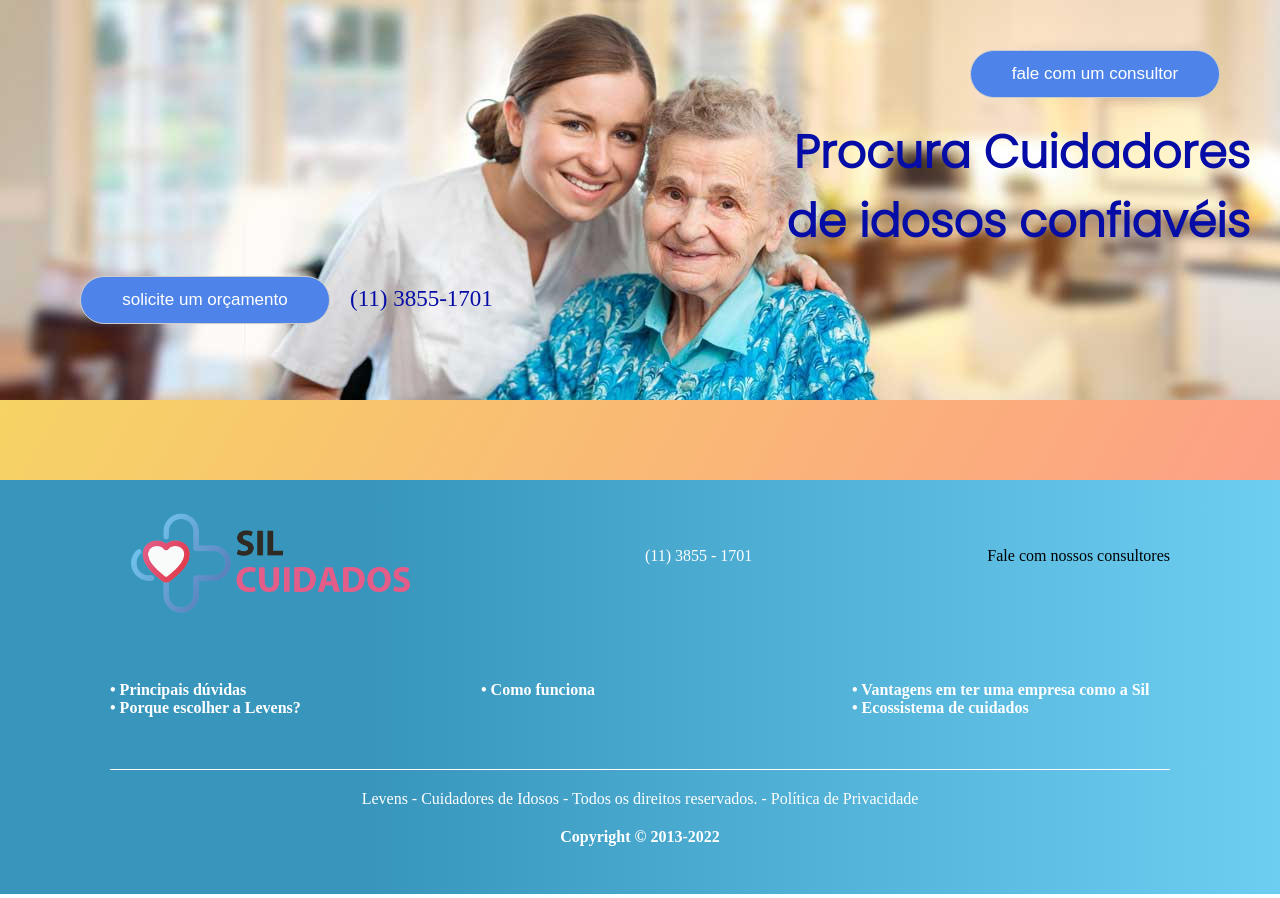
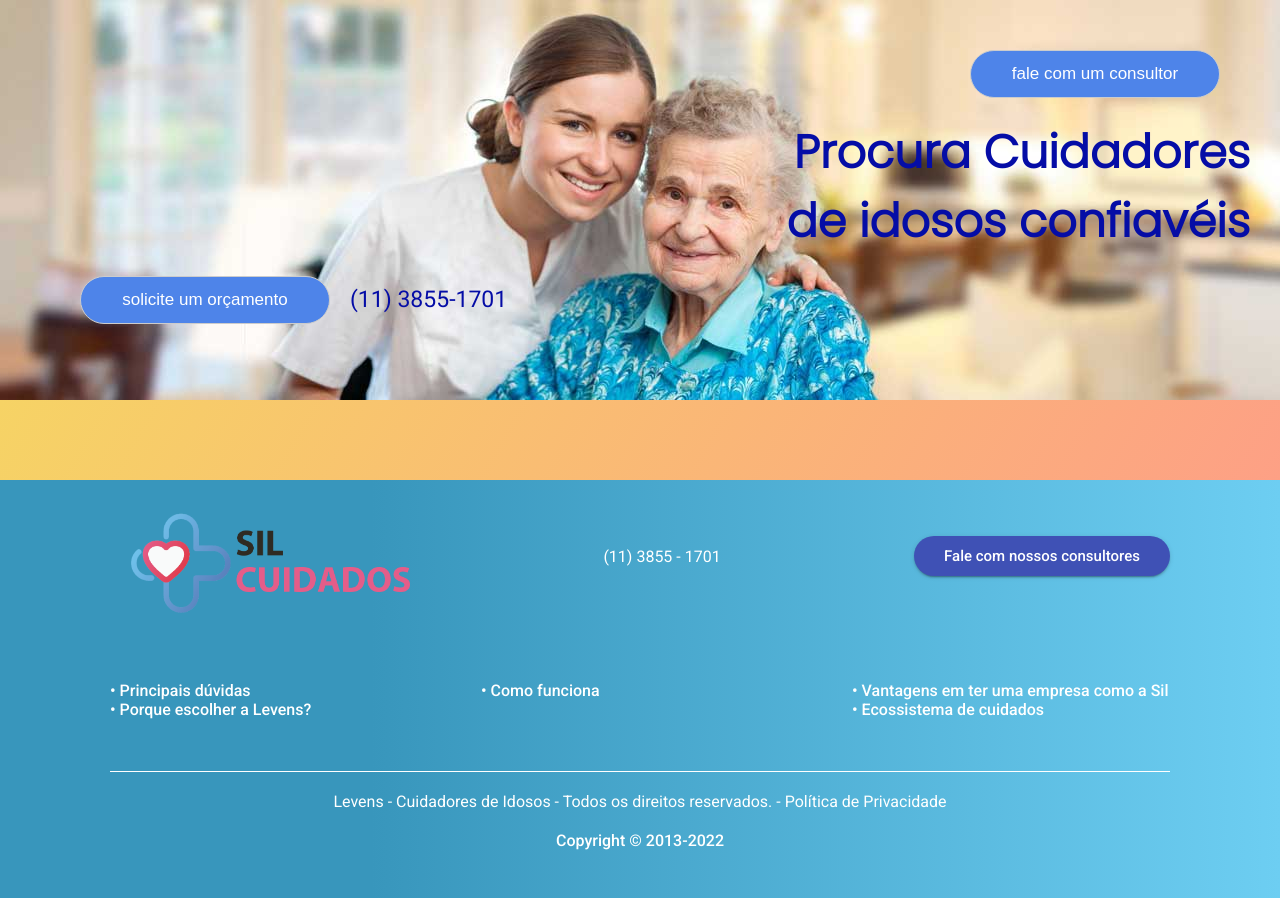
Before and after one commit to Laishyde/cuidadoresDeIdosos, an Angular app: page / in a window 1280 px wide. Built offline with nearby package versions, Linux system fonts and the light colour scheme.

Commit message:
feat(rodape): inserindo botão

```diff
--- a/angular.json
+++ b/angular.json
@@ -31,6 +31,7 @@
               "src/assets"
             ],
             "styles": [
+              "./node_modules/@angular/material/prebuilt-themes/indigo-pink.css",
               "src/styles.scss"
             ],
             "scripts": []
@@ -99,6 +100,7 @@
               "src/assets"
             ],
             "styles": [
+              "./node_modules/@angular/material/prebuilt-themes/indigo-pink.css",
               "src/styles.scss"
             ],
             "scripts": []
--- a/package.json
+++ b/package.json
@@ -11,10 +11,12 @@
   "private": true,
   "dependencies": {
     "@angular/animations": "~13.3.0",
+    "@angular/cdk": "^13.3.9",
     "@angular/common": "~13.3.0",
     "@angular/compiler": "~13.3.0",
     "@angular/core": "~13.3.0",
     "@angular/forms": "~13.3.0",
+    "@angular/material": "^13.3.9",
     "@angular/platform-browser": "~13.3.0",
     "@angular/platform-browser-dynamic": "~13.3.0",
     "@angular/router": "~13.3.0",
--- a/src/app/app.module.ts
+++ b/src/app/app.module.ts
@@ -4,6 +4,8 @@ import { BrowserModule } from '@angular/platform-browser';
 import { AppRoutingModule } from './app-routing.module';
 import { AppComponent } from './app.component';
 import { LandingPageModule } from './modulo/landing-page/landing-page.module';
+import { BrowserAnimationsModule } from '@angular/platform-browser/animations';
+import { SharedModule } from './shared/shared.module';
 
 @NgModule({
   declarations: [
@@ -12,7 +14,9 @@ import { LandingPageModule } from './modulo/landing-page/landing-page.module';
   imports: [
     BrowserModule,
     AppRoutingModule,
-    LandingPageModule
+    LandingPageModule,
+    BrowserAnimationsModule,
+    SharedModule
   ],
   providers: [],
   bootstrap: [AppComponent]
--- a/src/app/modulo/landing-page/components/rodape/rodape.component.html
+++ b/src/app/modulo/landing-page/components/rodape/rodape.component.html
@@ -3,7 +3,7 @@
         <div class="zh-d-flex zh-align-itens-center zh-justify-cont-betwen">
             <img src="../../../../../assets/imagens/logo cuidados.png" width="300" alt="logo">
             <p class="color-white">(11) 3855 - 1701</p>
-            <p class="">Fale com nossos consultores</p>
+            <button mat-raised-button color="primary" class="btn"> Fale com nossos consultores</button>
         </div>
         <div>
             <ul class="zh-d-flex zh-justify-cont-betwen zh-justify-wrap zh-mt-68 zh-pb-52">
@@ -17,7 +17,7 @@
         </div>
         <div class="zh-d-flex zh-flex-col color-white zh-align-itens-center zh-pb-28">
             <p class="zh-mt-20">Levens - Cuidadores de Idosos - Todos os direitos reservados. - Política de Privacidade</p>
-            <p class="zh-fw-bold zh-mt-20">Copyright © 2013-2022</p>
+            <p class="zh-fw-hard zh-mt-20">Copyright © 2013-2022</p>
         </div>
     </div>
 
--- a/src/app/modulo/landing-page/components/rodape/rodape.component.scss
+++ b/src/app/modulo/landing-page/components/rodape/rodape.component.scss
@@ -9,9 +9,17 @@ footer{
             a {
                 color: #fff;
                 text-decoration: none;
-                font-weight: 700;
+                font-weight: 500;
             }
         }
     }
-
+    button{
+        border-radius: 20px;
+        padding: 2px 30px;
+        font-size: 15px;
+    }
+    button:hover {
+        color: #3f51b5 !important;
+        background-color: #fff;
+    }
 }
--- a/src/app/modulo/landing-page/landing-page.module.ts
+++ b/src/app/modulo/landing-page/landing-page.module.ts
@@ -3,6 +3,8 @@ import { CommonModule } from '@angular/common';
 import { RodapeComponent } from './components/rodape/rodape.component';
 import { HeadingComponent } from './components/heading/heading.component';
 import { LandingPageComponent } from './views/landing-page.component';
+import { SharedModule } from 'src/app/shared/shared.module';
+import { MatButtonModule } from '@angular/material/button';
 
 
 
@@ -13,7 +15,9 @@ import { LandingPageComponent } from './views/landing-page.component';
     LandingPageComponent
   ],
   imports: [
-    CommonModule
+    CommonModule,
+    SharedModule,
+    MatButtonModule
   ],
   exports: [
     LandingPageComponent
--- a/src/app/utils/styles/helper.scss
+++ b/src/app/utils/styles/helper.scss
@@ -72,6 +72,7 @@ $base-spacing: 4;
 .#{$helper-prefix}fw-bold { font-weight: 700!important;}
 .#{$helper-prefix}fw-heavy { font-weight: 800!important;}
 .#{$helper-prefix}fw-normal { font-weight: 400!important;}
+.#{$helper-prefix}fw-hard { font-weight: 500 !important;}
 .#{$helper-prefix}fw-ligth { font-weight: 300!important;}
 
 .#{$helper-prefix}fst-italic { font-weight: 700 !important;}
--- a/src/index.html
+++ b/src/index.html
@@ -7,6 +7,9 @@
   <meta name="viewport" content="width=device-width, initial-scale=1">
   <link rel="icon" type="image/x-icon" href="favicon.ico">
   <link href="https://fonts.googleapis.com/css2?family=Courgette&family=Poppins:wght@300&display=swap" rel="stylesheet">
+  <link rel="preconnect" href="https://fonts.gstatic.com">
+  <link href="https://fonts.googleapis.com/css2?family=Roboto:wght@300;400;500&display=swap" rel="stylesheet">
+  <link href="https://fonts.googleapis.com/icon?family=Material+Icons" rel="stylesheet">
 </head>
 <body>
   <app-root></app-root>
--- a/src/styles.scss
+++ b/src/styles.scss
@@ -13,3 +13,5 @@
     width: 1060px;
     margin: 0 auto;
 }
+html, body { height: 100%; }
+body { margin: 0; font-family: Roboto, "Helvetica Neue", sans-serif; }
```
Also changed, not shown: src/app/shared/shared.module.ts (added, +17 -0 lines), 1 other file (tests, documents, lock files or other folders).
